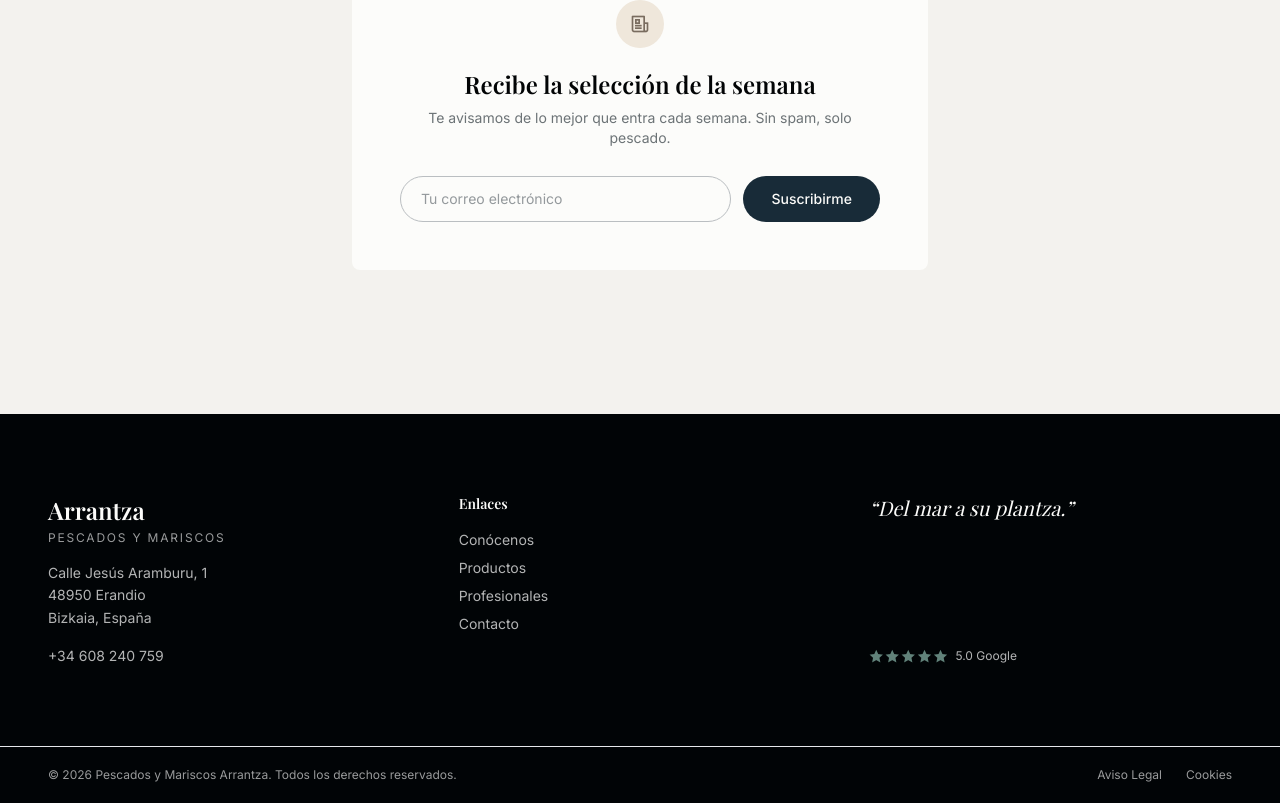
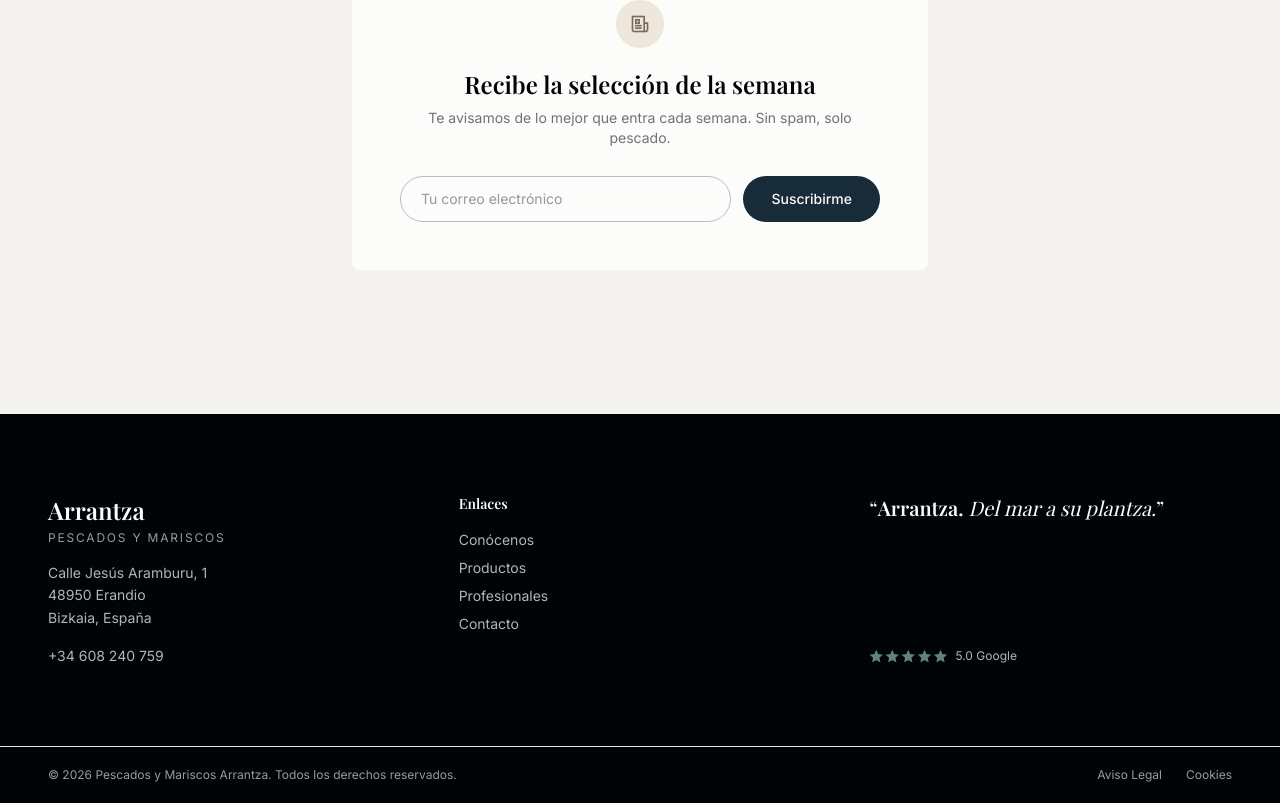
Before and after one commit to LocalIA-Soluciones-Digitales/Pescados-Mariscos-Arrantza, a React (Vite) app: page / in a window 1280 px wide. Shown: the part 7276-8079 px from the top of the page. Built offline with nearby package versions, Linux system fonts and the light colour scheme; no server answers; the database is empty; a web font is replaced by a local one.

Commit message:
Añadir "Arrantza" al lema del footer

```diff
--- a/src/i18n/local/es/common.ts
+++ b/src/i18n/local/es/common.ts
@@ -747,7 +747,7 @@ const common = {
   "footer.rights": "Todos los derechos reservados.",
   "footer.privacy": "Aviso Legal",
   "footer.cookies": "Cookies",
-  "footer.tagline": "Del mar a su plantza.",
+  "footer.tagline": "Arrantza. Del mar a su plantza.",
 
   // Legal — Aviso Legal
   "legal.aviso.s1.title": "1. Datos identificativos",
--- a/src/i18n/local/eu/common.ts
+++ b/src/i18n/local/eu/common.ts
@@ -748,7 +748,7 @@ const common = {
   "footer.rights": "Eskubide guztiak erreserbatuta.",
   "footer.privacy": "Lege Oharra",
   "footer.cookies": "Cookies",
-  "footer.tagline": "Del mar a su plantza.",
+  "footer.tagline": "Arrantza. Del mar a su plantza.",
 
   // Legal — Lege Oharra
   "legal.aviso.s1.title": "1. Identifikazio-datuak",
--- a/src/pages/home/components/Footer.tsx
+++ b/src/pages/home/components/Footer.tsx
@@ -72,8 +72,11 @@ export default function Footer() {
           {/* Tagline */}
           <div className="flex flex-col justify-between">
             <div>
-              <p className="font-heading text-base sm:text-lg md:text-xl text-background-50 italic leading-relaxed">
-                &ldquo;{t('footer.tagline')}&rdquo;
+              <p className="font-heading text-base sm:text-lg md:text-xl text-background-50 leading-relaxed">
+                &ldquo;
+                <span className="not-italic font-semibold">{t('footer.tagline').split('. ')[0]}.</span>{' '}
+                <span className="italic">{t('footer.tagline').split('. ')[1]}</span>
+                &rdquo;
               </p>
             </div>
             {/* Google rating */}
--- a/src/pages/productos/page.tsx
+++ b/src/pages/productos/page.tsx
@@ -990,6 +990,9 @@ function SeasonalSection() {
   const month = now.getMonth();
   const currentSeasonId = month >= 2 && month <= 4 ? 'primavera' : month >= 5 && month <= 7 ? 'verano' : month >= 8 && month <= 10 ? 'otono' : 'invierno';
 
+  const currentSeasonIdx = temporada.findIndex((season) => season.id === currentSeasonId);
+  const orderedTemporada = [...temporada.slice(currentSeasonIdx), ...temporada.slice(0, currentSeasonIdx)];
+
   return (
     <section id="temporada" className="bg-background-100/50">
       <div ref={ref} className="container-wide section-padding">
@@ -1000,7 +1003,7 @@ function SeasonalSection() {
         </div>
 
         <div className="grid grid-cols-1 sm:grid-cols-2 lg:grid-cols-4 gap-6 max-w-[1100px] mx-auto">
-          {temporada.map((season, idx) => (
+          {orderedTemporada.map((season, idx) => (
             <div
               key={season.id}
               className={`relative bg-background-50 rounded-lg border p-6 md:p-8 text-center transition-all duration-500 ease-out hover:-translate-y-1 ${
```
